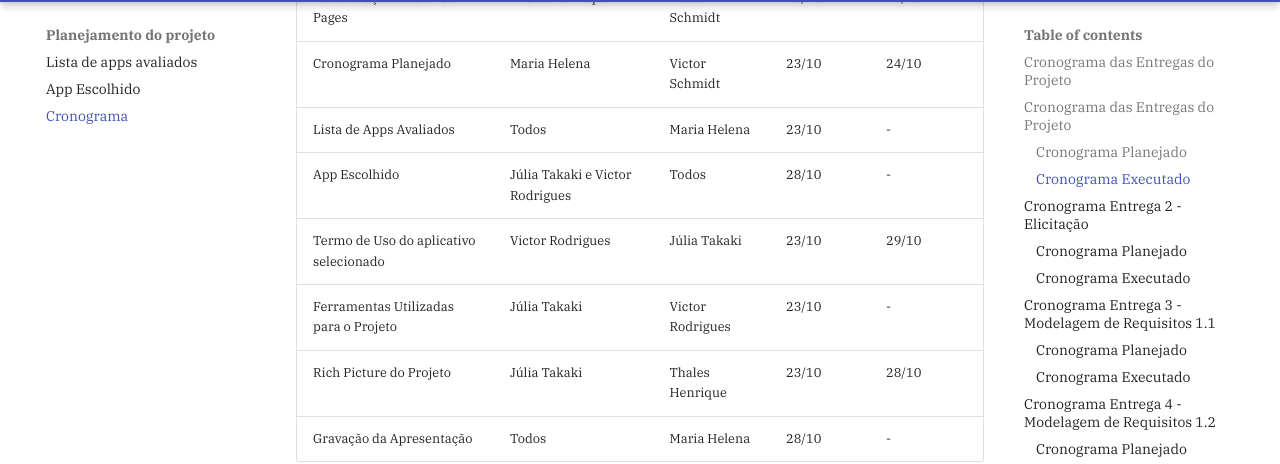
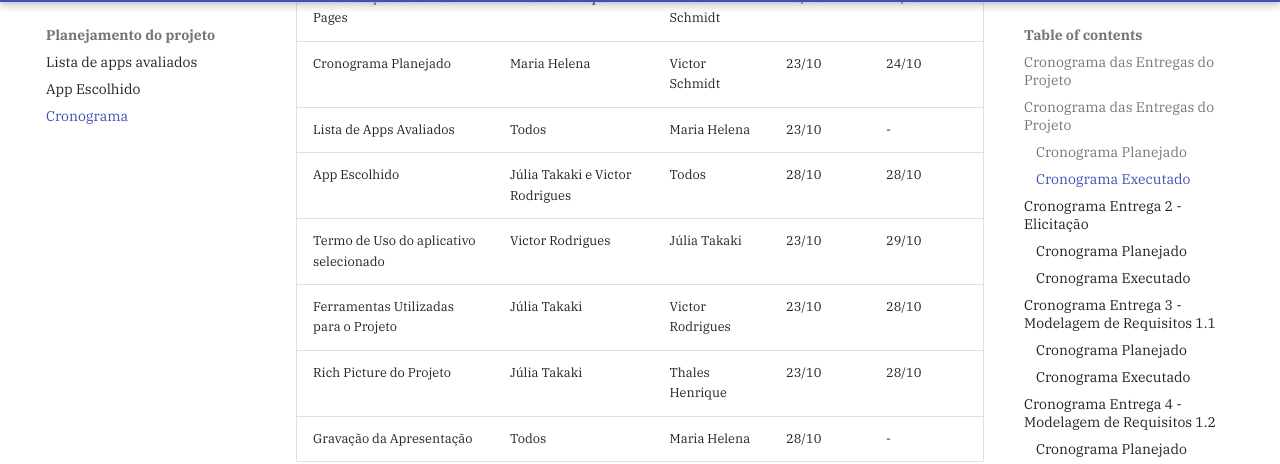
Before and after one commit to Requisitos-de-Software/2024.2-Grupo05, an MkDocs documentation site: the page built from docs/Planejamento-do-projeto/cronograma.md, in a window 1280 px wide and 900 px high, scrolled down 2261 px. Shown: the part 94-558 px from the top of the window. Built offline with MkDocs 1.6.1 and Material for MkDocs 9.7.7, drawn with Linux system fonts in a browser that asks for light colours; comment, search, counter and statistics services are not loaded.

Commit message:
completando cronograma

```diff
--- a/docs/Planejamento-do-projeto/cronograma.md
+++ b/docs/Planejamento-do-projeto/cronograma.md
@@ -201,7 +201,7 @@ A primeira entrega foca no planejamento do projeto. Isso inclui a definição da
       <td>Júlia Takaki e Victor Rodrigues</td>
       <td>Todos</td>
       <td>28/10</td>
-      <td>-</td>
+      <td>28/10</td>
     </tr>
     <tr>
       <td>Termo de Uso do aplicativo selecionado</td>
@@ -215,7 +215,7 @@ A primeira entrega foca no planejamento do projeto. Isso inclui a definição da
       <td>Júlia Takaki</td>
       <td>Victor Rodrigues</td>
       <td>23/10</td>
-      <td>-</td>
+      <td>28/10</td>
     </tr>
     <tr>
       <td>Rich Picture do Projeto</td>
```
